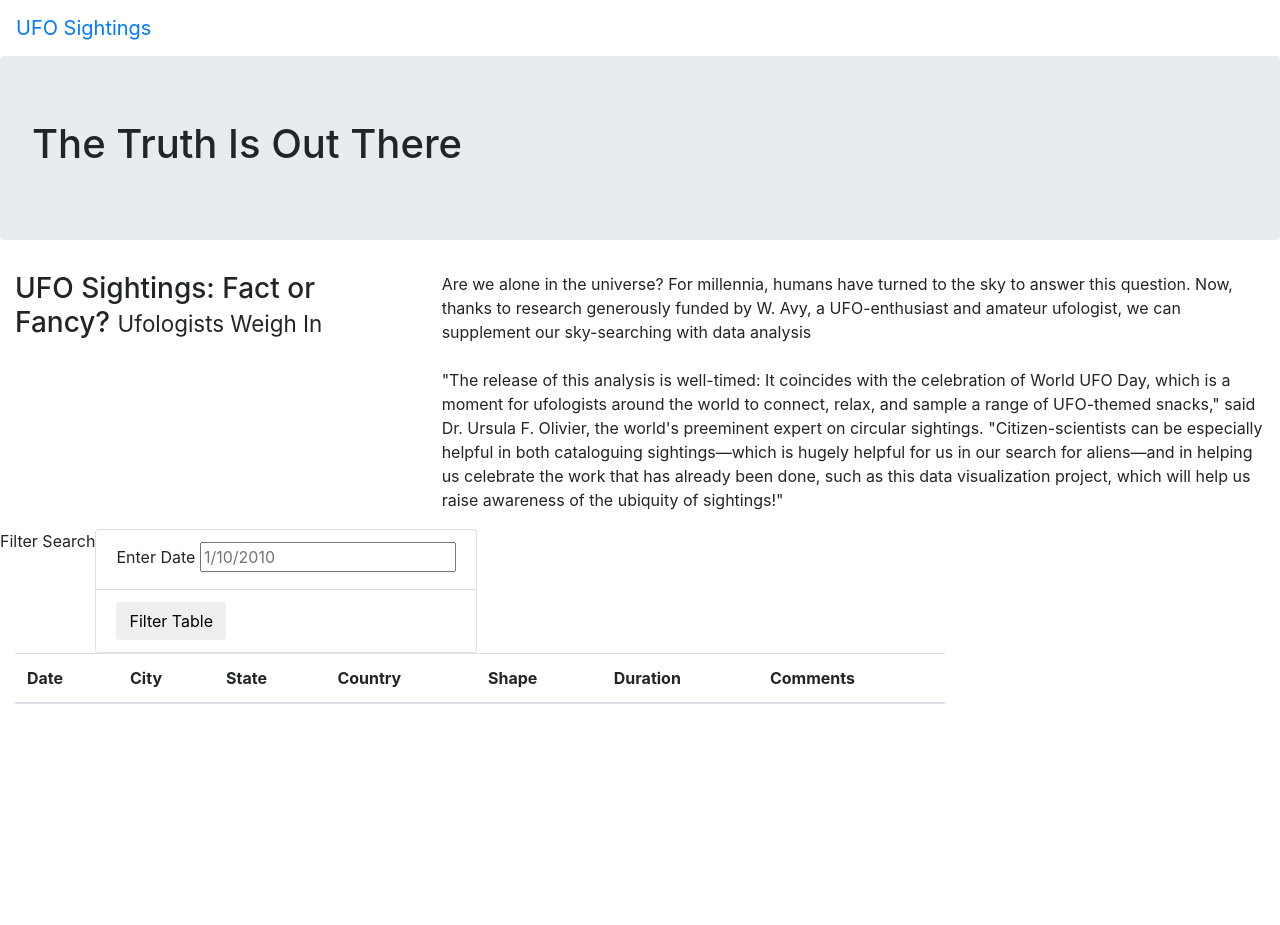
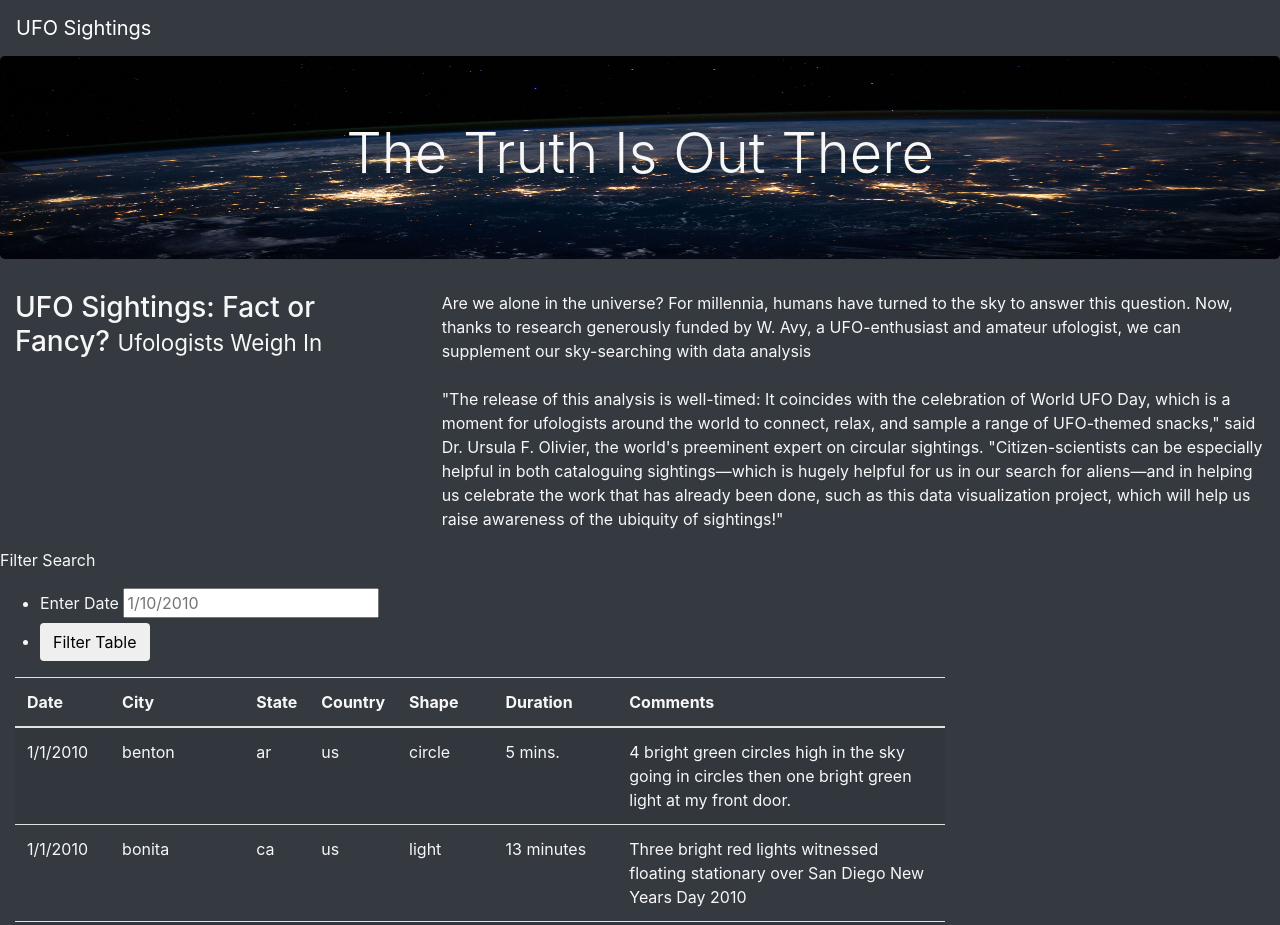
Before and after one commit to ramruph/UFOs, a plain HTML site: page index.html in a window 1280 px wide. Shown: the top 925 px of the page. Before the commit the page ends 800 px from the top, so only its background shows below. Drawn offline with nearby package versions, Linux system fonts and the light colour scheme.

Commit message:
Formated web page and updated app code

```diff
--- a/index.html
+++ b/index.html
@@ -14,13 +14,13 @@
     <link rel="stylesheet" href="static/css/style.css">
 
 </head>
-<body>
+<body class="bg-dark">
     <div class="wrapper">
-        <nav class="navbar navbar-expand-lg">
+        <nav class="navbar navbar-dark bg-dark navbar-expand-lg">
             <a class="navbar-brand" href="index.html"> UFO Sightings </a>
          </nav>
-         <div class="jumbotron">
-                <h1>The Truth Is Out There</h1>
+         <div class="jumbotron" >
+                <h1 class="display-4">The Truth Is Out There</h1>
               </div>
 
         <div class="container-fluid">
@@ -46,20 +46,21 @@
 
                 </div>
 
-                <form>
-                    <p>Filter Search</p>
+            <form class="bg-dark">
+                <p>Filter Search</p>
+                <ul>
+                    <li>
+                    <label for="date">Enter Date</label>
+                    <input type="text" placeholder="1/10/2010" id="datetime" />
+                    </li>
+                    <li>
+                        <button id="filter-btn" type="button" class="btn btn-default">
+                        Filter Table
+                        </button>
+                    </li>
+                </ul>
                 </form>
 
-                <ul class="list-group">
-                    <li class="list-group-item">
-                        <label for="date">Enter Date</label>
-                        <input type="text" placeholder="1/10/2010" id="datetime" />
-
-                    </li>
-                    <li class="list-group-item">
-                        <button id="filter-btn" type="button" class="btn btn-default">Filter Table</button>
-                    </li>
-                </ul>
             <div class="col-md-9">
                 <table class="table table-striped">
                     <thead>
@@ -76,12 +77,13 @@
                     <tbody></tbody>
                 </table>
             </div>
+            <script src="https://cdnjs.cloudflare.com/ajax/libs/d3/4.11.0/d3.js"></script>
+            <script src="static/js/data.js"></script>
+            <script src="static/js/app.js"></script>
             </div>
         </div>
+    </div>
 
 
-
-
-    </div>
 </body>
 </html>
--- a/static/css/style.css
+++ b/static/css/style.css
@@ -0,0 +1,11 @@
+body{
+
+    color: #f7f7f7;
+
+}
+
+.jumbotron {
+    background-image: url("../images/nasa.jpg");
+    background-size: 100% 100%;
+    text-align: center;
+  }
--- /dev/null
+++ b/static/js/app.js
@@ -0,0 +1,52 @@
+// importing data
+const tableData = data;
+
+//refrence table from HTML
+var tbody = d3.select("tbody");
+
+
+
+
+//Creating table building function from the data
+
+function buildTable(data){
+    tbody.html("");                                //clears out table
+
+     // loops through each object in the array
+    data.forEach((dataRow) => {
+        // append a row to HTML table
+        let row = tbody.append("tr");
+
+        //Added each value from the object to a cell in the table
+        Object.values(dataRow).forEach((val) => {
+            let cell = row.append("td");
+            cell.text(val);
+        });
+    });
+ };
+
+
+ function handleClick() {
+    // Grab the datetime value from the filter
+    let date = d3.select("#datetime").property("value");
+    let filteredData = tableData;
+
+     // Check to see if a date was entered and filter the
+    // data using that date.
+    if (date) {
+      // Apply `filter` to the table data to only keep the
+      // rows where the `datetime` value matches the filter value
+      filteredData = filteredData.filter(row => row.datetime === date);
+    }
+
+     // Rebuild the table using the filtered data
+    // @NOTE: If no date was entered, then filteredData will
+    // just be the original tableData.
+    buildTable(filteredData);
+  }
+
+  // Attach an event to listen for the form button
+  d3.selectAll("#filter-btn").on("click", handleClick);
+
+  // Build the table when the page loads
+  buildTable(tableData);
```
Also changed, not shown: app.js (deleted, +0 -51 lines), static/images/nasa.jpg (added), static/js/data.js (renamed from data.js), 4 other files.
